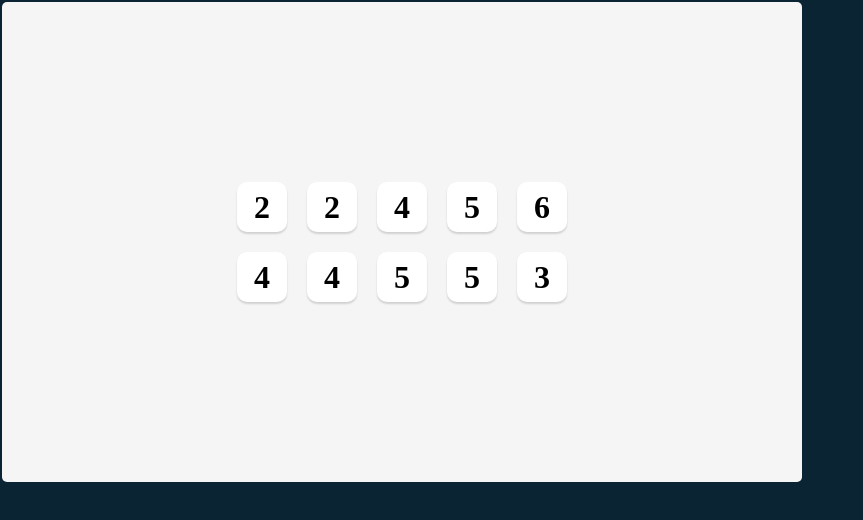
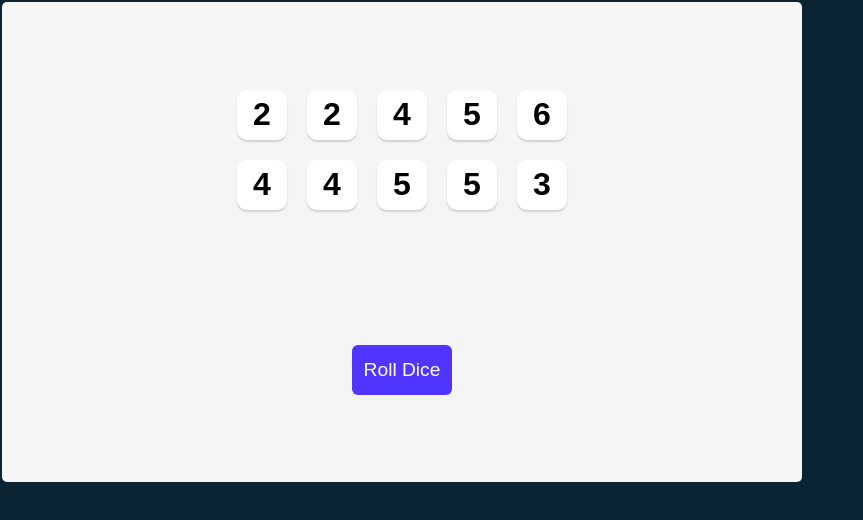
Before and after one commit to RoySamson-stack/Tenzies, a React (Create React App) app: page / in a window 1280 px wide. Shown: the top 520 px of the page, without its empty margins (0-863 px from the left). Built offline with nearby package versions, Linux system fonts and the light colour scheme.

Commit message:
adding the button so as not to keep refreshing the page to play the game

```diff
--- a/src/App.js
+++ b/src/App.js
@@ -20,6 +20,7 @@ export default function App(){
       <div className="dice-container">
         {diceElements}
       </div>
+      <button className="rolldice" onClick={() => setDice(allNewDice())}>Roll Dice</button>
     </main>
   )
 }
--- a/src/index.css
+++ b/src/index.css
@@ -6,7 +6,9 @@
 body{
   margin: 0;
   background-color: #0B2434;
-  padding: 2px
+  padding: 2px;
+  font-family: 'Karla', sans-serif;
+
 }
 main{
   background-color: #F5F5F5;
@@ -16,7 +18,7 @@ main{
   padding: 20px;
   display: flex;
   flex-direction: column;
-  justify-content: center;
+  justify-content: space-around;
   align-items: center;
 }
 .dice-container{
@@ -38,3 +40,20 @@ main{
 .die-num{
   font-size: 2rem;
 }
+.rolldice{
+  height: 50px;
+  width: 100px;
+border: none;
+border-radius: 6px;
+background-color: #5035FF;
+color: #fff;
+font-size: 1.2rem;
+font-family: 'Karla', sans-serif;
+
+}
+.rolldice:focus{
+  outline: none;
+}
+.rolldice:active{
+  box-shadow: inset 5px 5px 10px -3px rgba(0, 0, 0 , 0.7);
+}
```
